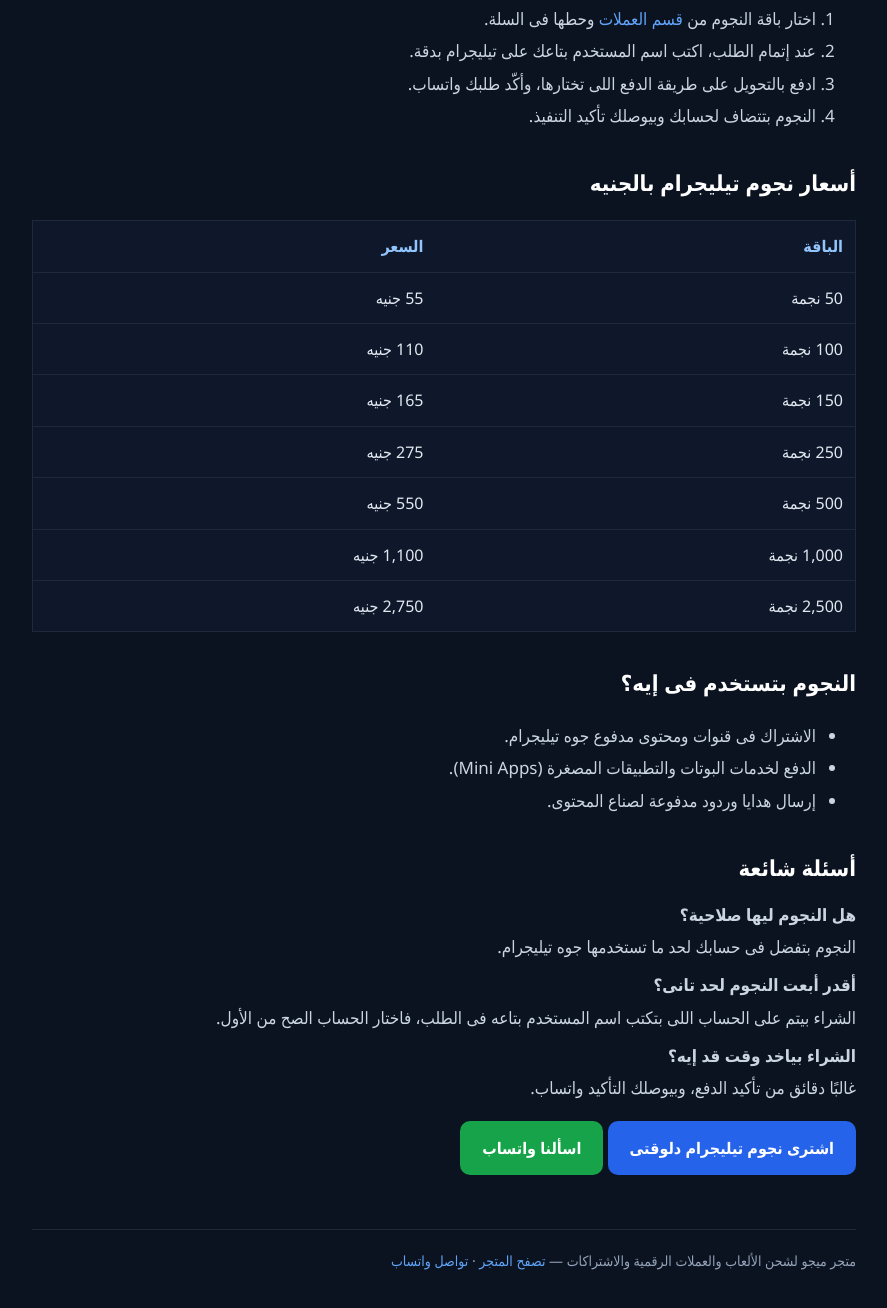
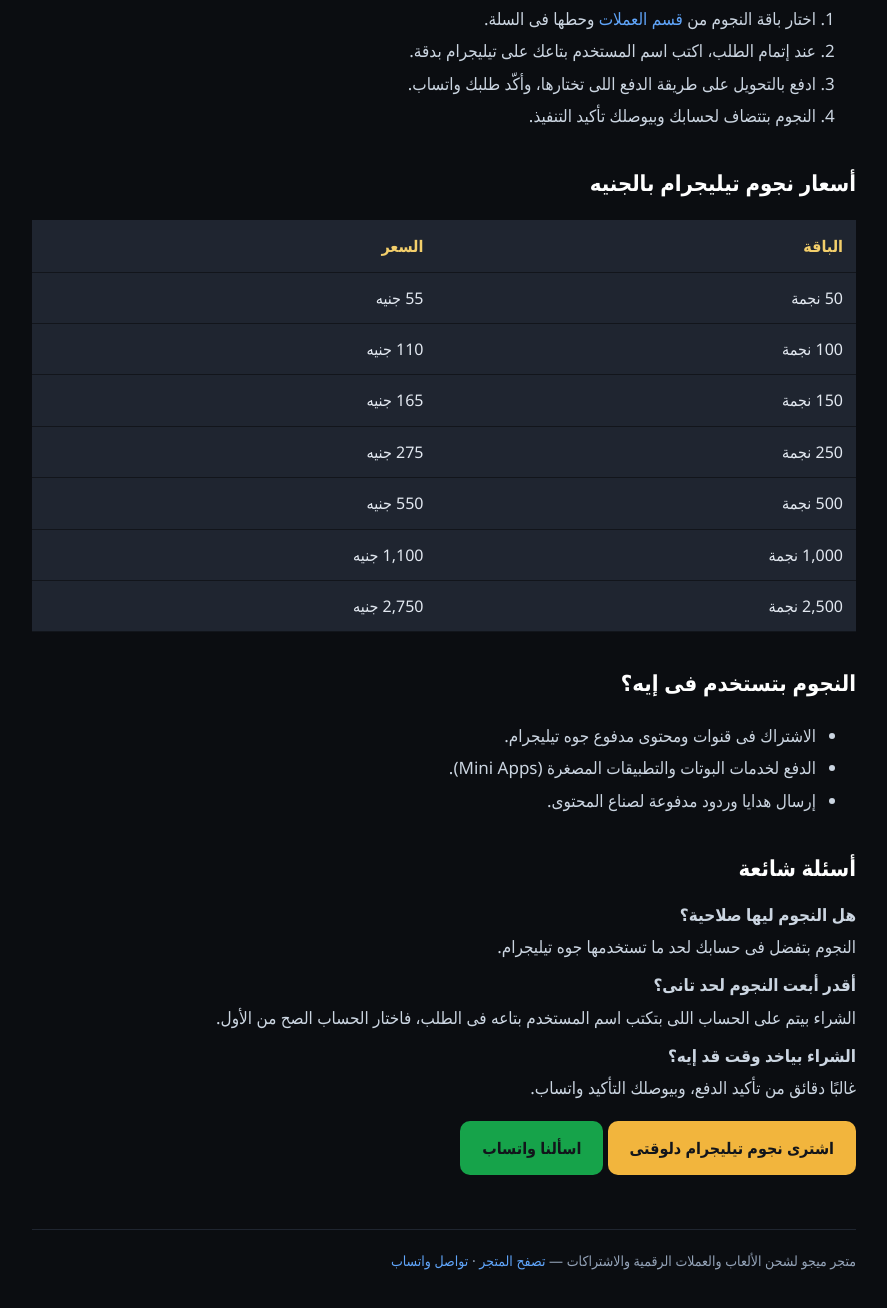
Before and after one commit to naroelwakel-dot/MigoAi, a plain HTML site: page guide-telegram-stars.html in a window 1280 px wide. Shown: the part 334-1642 px from the top of the page, without its empty margins (196-1083 px from the left). Drawn offline with Linux system fonts and the light colour scheme.

Commit message:
Brand identity: apply official palette (colors only)

```diff
--- a/guide-telegram-stars.html
+++ b/guide-telegram-stars.html
@@ -10,23 +10,23 @@
 <script>(function(w,d,s,l,i){w[l]=w[l]||[];w[l].push({'gtm.start':new Date().getTime(),event:'gtm.js'});var f=d.getElementsByTagName(s)[0],j=d.createElement(s),dl=l!='dataLayer'?'&l='+l:'';j.async=true;j.src='https://www.googletagmanager.com/gtm.js?id='+i+dl;f.parentNode.insertBefore(j,f);})(window,document,'script','dataLayer','GTM-P9N6CKPN');</script>
 <!-- End Google Tag Manager -->
 <style>
-*{box-sizing:border-box}body{margin:0;background:#0b1220;color:#e2e8f0;font-family:'Segoe UI',Tahoma,Arial,sans-serif;line-height:1.9}
+*{box-sizing:border-box}body{margin:0;background:#0b0d11;color:#e2e8f0;font-family:'Segoe UI',Tahoma,Arial,sans-serif;line-height:1.9}
 a{color:#60a5fa;text-decoration:none}a:hover{text-decoration:underline}
 .wrap{max-width:860px;margin:0 auto;padding:24px 18px 60px}
-header.top{display:flex;justify-content:space-between;align-items:center;padding:14px 0;border-bottom:1px solid #1e293b;margin-bottom:28px}
+header.top{display:flex;justify-content:space-between;align-items:center;padding:14px 0;border-bottom:1px solid #1f2530;margin-bottom:28px}
 .logo{font-size:22px;font-weight:800;color:#fff}
 h1{font-size:30px;line-height:1.5;color:#fff;margin:10px 0 14px}
 h2{font-size:22px;color:#fff;margin:30px 0 10px}
 p,li{font-size:17px;color:#cbd5e1}
-table{width:100%;border-collapse:collapse;margin:16px 0;background:#0f172a;border:1px solid #1e293b}
-th,td{padding:10px 12px;border-bottom:1px solid #1e293b;text-align:right;font-size:16px}
-th{color:#93c5fd}
-.card{display:block;background:#0f172a;border:1px solid #1e293b;border-radius:14px;padding:20px;margin:14px 0}
+table{width:100%;border-collapse:collapse;margin:16px 0;background:#1f2530;border:1px solid #1f2530}
+th,td{padding:10px 12px;border-bottom:1px solid #12151b;text-align:right;font-size:16px}
+th{color:#f3cf6b}
+.card{display:block;background:#1f2530;border:1px solid #1f2530;border-radius:14px;padding:20px;margin:14px 0}
 .card h3{margin:0 0 6px;color:#fff;font-size:20px}
-.cta{display:inline-block;background:#2563eb;color:#fff;padding:12px 22px;border-radius:10px;font-weight:700;margin:10px 0}
-.cta:hover{background:#1d4ed8;text-decoration:none}
+.cta{display:inline-block;background:#f2b53d;color:#12151b;padding:12px 22px;border-radius:10px;font-weight:700;margin:10px 0}
+.cta:hover{background:#f3cf6b;text-decoration:none}
 .wa{background:#16a34a}
-footer{border-top:1px solid #1e293b;margin-top:44px;padding-top:18px;font-size:14px;color:#94a3b8}
+footer{border-top:1px solid #1f2530;margin-top:44px;padding-top:18px;font-size:14px;color:#94a3b8}
 .faq p{margin:6px 0}
 </style>
 </head>
```
